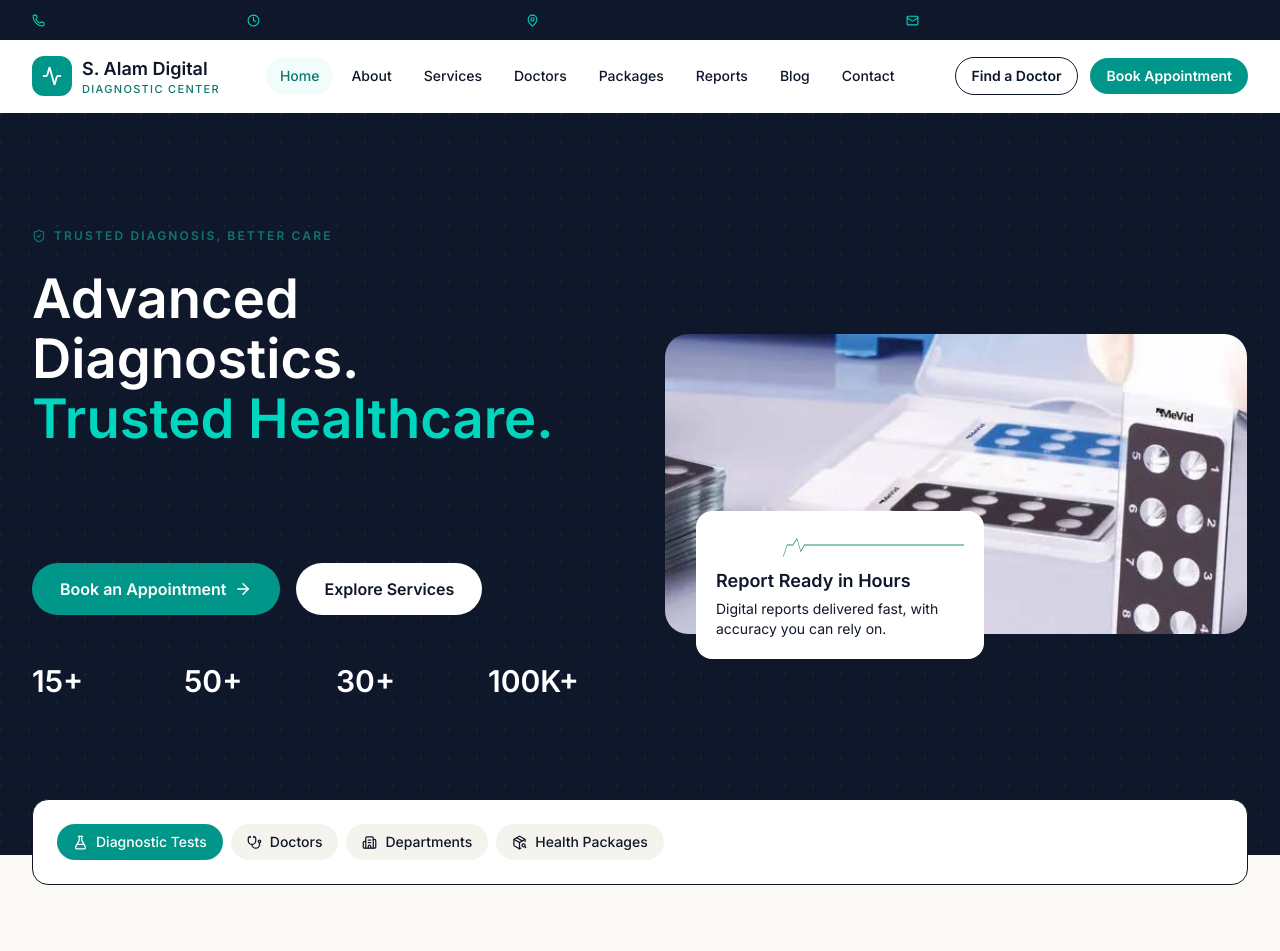
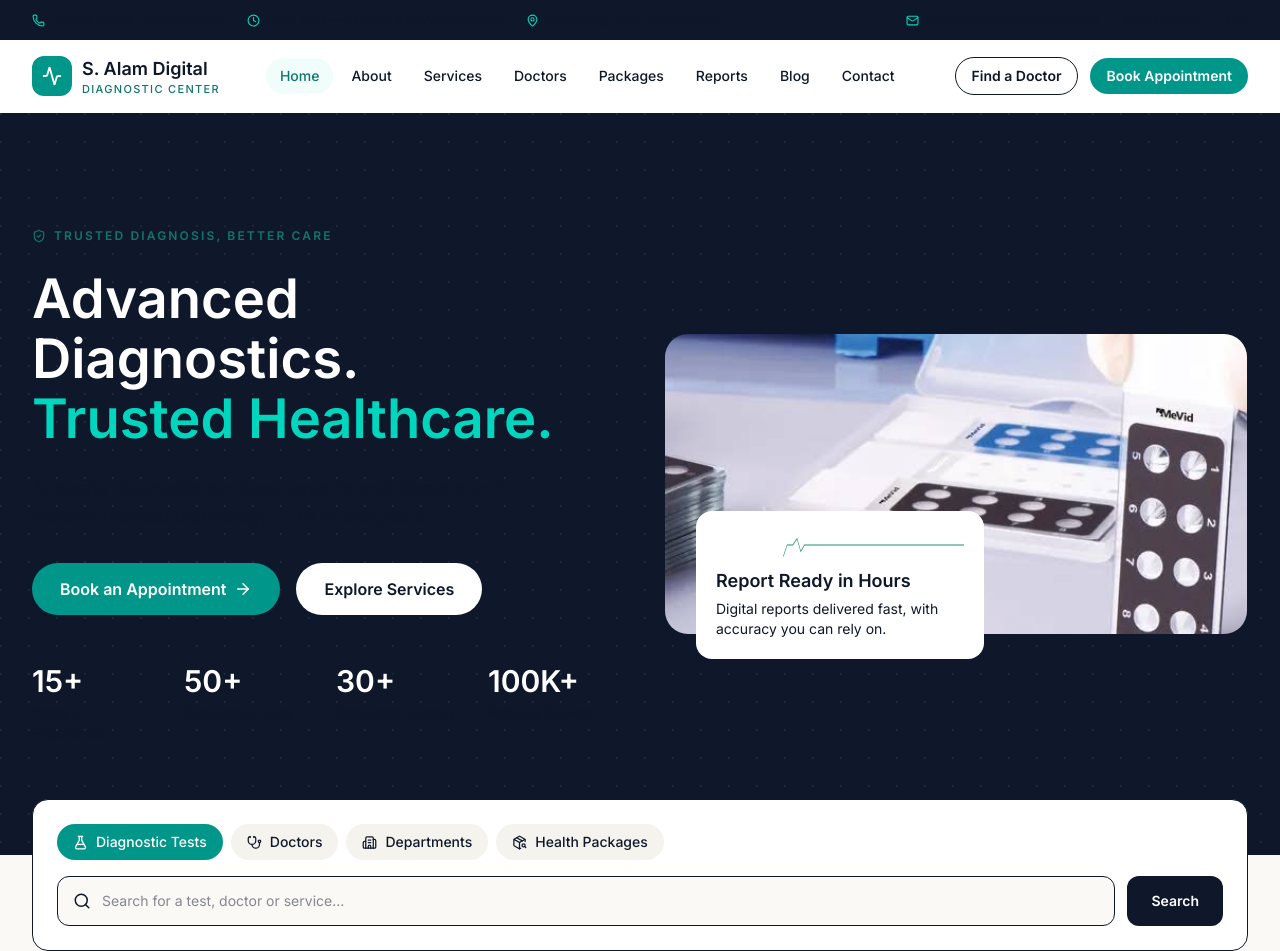
Before and after one commit to Mostofa-zaman/Diognostic, a Next.js app: page / in a window 1280 px wide. Before the commit the page ends 885 px from the top, so only its background shows below. Built offline with nearby package versions, Linux system fonts and the light colour scheme.

Commit message:
feat(components/home/QuickSearch.jsx): complete this component with QuickSearch navigation and search

```diff
--- a/src/components/home/QuickSearch.jsx
+++ b/src/components/home/QuickSearch.jsx
@@ -1,10 +1,8 @@
 "use client";
 
-import React, { useState } from 'react'
-
+import { useState } from "react";
+import { useRouter } from "next/navigation";
 import { Search, FlaskConical, Stethoscope, Building2, PackageSearch } from "lucide-react";
-
-
 
 const tabs = [
   { key: "tests", label: "Diagnostic Tests", icon: FlaskConical, href: "/tests" },
@@ -13,9 +11,17 @@ const tabs = [
   { key: "packages", label: "Health Packages", icon: PackageSearch, href: "/packages" },
 ];
 
+export default function QuickSearch() {
+  const [active, setActive] = useState("tests");
+  const [query, setQuery] = useState("");
+  const router = useRouter();
+  const activeTab = tabs.find((t) => t.key === active);
 
-export default function QuickSearch() {
-    const [active, setActive] = useState("tests");
+  function handleSubmit(e) {
+    e.preventDefault();
+    router.push(activeTab.href);
+  }
+
   return (
     <section className="relative z-10 -mt-10 md:-mt-14">
       <div className="container-xl">
@@ -39,8 +45,28 @@ export default function QuickSearch() {
               );
             })}
           </div>
+          <form onSubmit={handleSubmit} className="mt-4 flex flex-col gap-3 sm:flex-row">
+            <div className="relative flex-1">
+              <Search
+                size={18}
+                className="pointer-events-none absolute left-4 top-1/2 -translate-y-1/2 text-navy-300"
+              />
+              <input
+                value={query}
+                onChange={(e) => setQuery(e.target.value)}
+                placeholder="Search for a test, doctor or service..."
+                className="focus-ring w-full rounded-xl border border-navy-200 bg-sand-50 py-3.5 pl-11 pr-4 text-sm text-navy-900 placeholder:text-navy-400"
+              />
+            </div>
+            <button
+              type="submit"
+              className="focus-ring rounded-xl bg-navy-900 px-6 py-3.5 text-sm font-semibold text-white transition-colors hover:bg-navy-800"
+            >
+              Search
+            </button>
+          </form>
         </div>
       </div>
     </section>
-  )
+  );
 }
```
